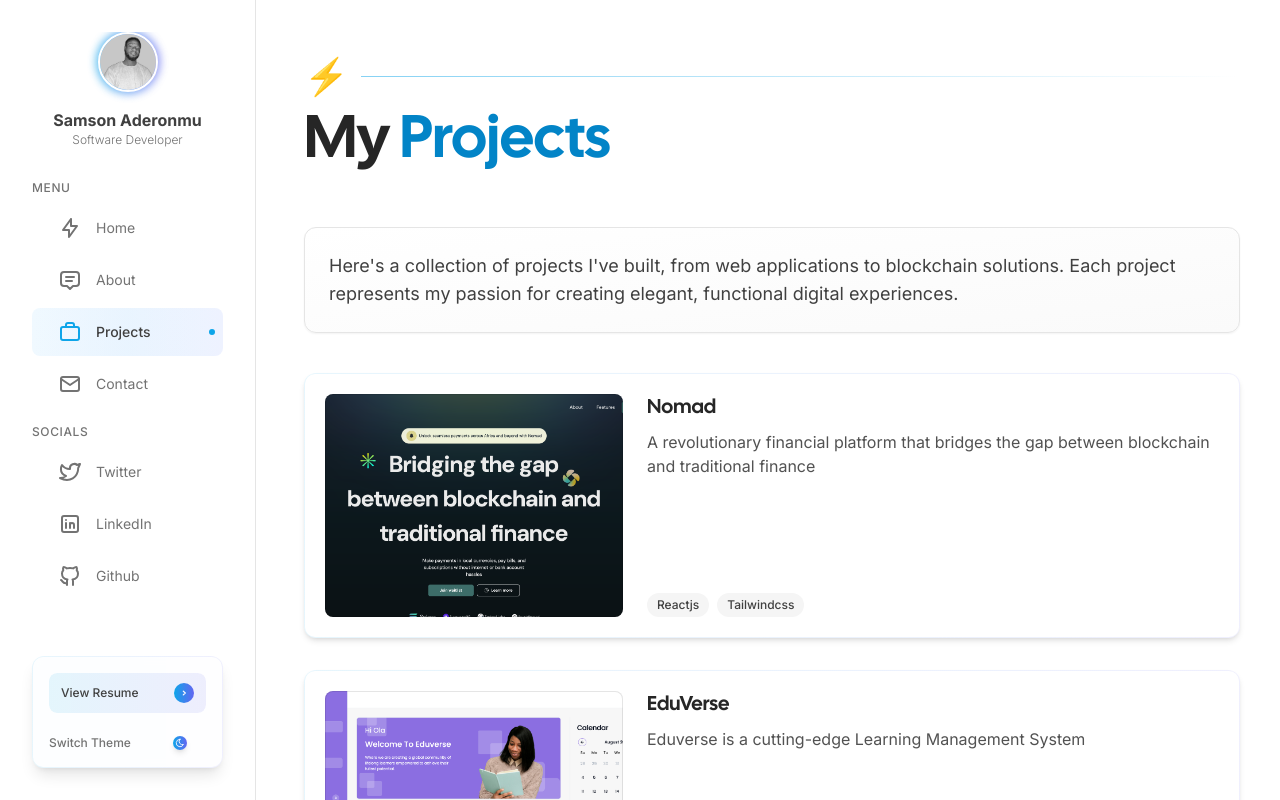
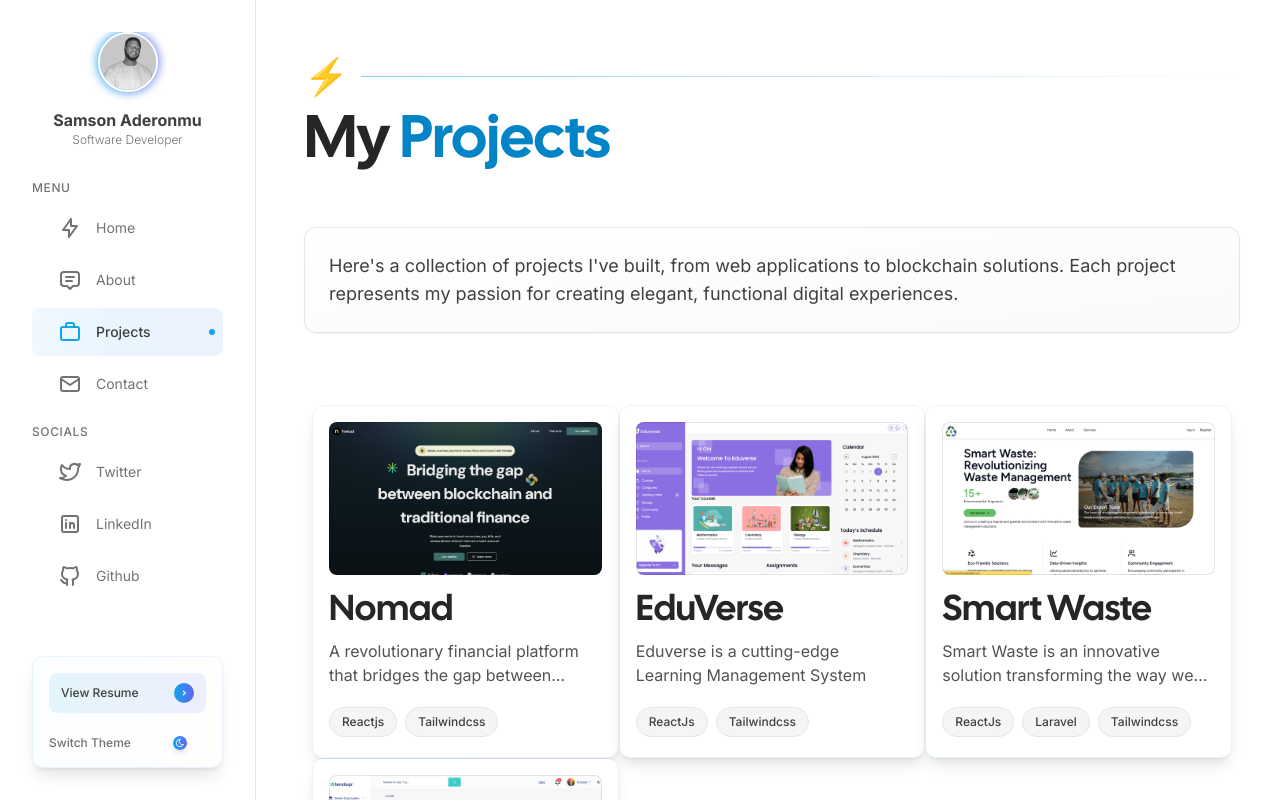
Before and after one commit to Superior212/superfolio, a Next.js app: page /projects in a window 1280 px wide. Built offline with nearby package versions, Linux system fonts and the light colour scheme.

Commit message:
feat: enhance project details modal and improve scrollbar handling

```diff
--- a/src/app/globals.css
+++ b/src/app/globals.css
@@ -29,4 +29,15 @@
     -ms-overflow-style: none; /* IE and Edge */
     scrollbar-width: none; /* Firefox */
   }
+
+  /* Hide scrollbar for Chrome, Safari and Opera */
+  .no-scrollbar::-webkit-scrollbar {
+    display: none;
+  }
+
+  /* Hide scrollbar for IE, Edge and Firefox */
+  .no-scrollbar {
+    -ms-overflow-style: none; /* IE and Edge */
+    scrollbar-width: none; /* Firefox */
+  }
 }
--- a/src/app/layout.tsx
+++ b/src/app/layout.tsx
@@ -15,6 +15,10 @@ export const metadata: Metadata = {
   title: "Samson Aderonmu - Developer",
   description:
     "Samson Aderonmu is a developer, and a speaker. He is a digital nomad and travels around the world while working remotely.",
+  icons: {
+    icon: "/sam.png",
+    apple: "/sam.png",
+  },
 };
 
 export default function RootLayout({
--- a/src/app/projects/[slug]/page.tsx
+++ /dev/null
@@ -1,46 +0,0 @@
-import { Container } from "@/components/Container";
-import { SingleProjectContent } from "@/components/SingleProjectContent";
-import { products } from "@/constants/products";
-import { Product } from "@/types/products";
-import { Metadata } from "next";
-import { redirect } from "next/navigation";
-
-type Props = {
-  params: { slug: string };
-};
-
-export async function generateMetadata({ params }: Props): Promise<Metadata> {
-  const slug = params.slug;
-  const product = products.find((p) => p.slug === slug) as Product | undefined;
-  if (product) {
-    return {
-      title: `${product.title} | Samson Aderonmu`,
-      description: product.description,
-    };
-  } else {
-    return {
-      title: "Projects | Samson Aderonmu",
-      description:
-        "Explore Samson Aderonmu's portfolio of innovative projects spanning web development, blockchain applications, and creative digital experiences.",
-    };
-  }
-}
-
-export default async function SingleProjectPage({
-  params,
-}: {
-  params: { slug: string };
-}) {
-  const slug = params.slug;
-  const product = products.find((p) => p.slug === slug);
-
-  if (!product) {
-    redirect("/projects");
-  }
-
-  return (
-    <Container className="relative overflow-x-hidden">
-      <SingleProjectContent product={product} />
-    </Container>
-  );
-}
--- a/src/components/Products.tsx
+++ b/src/components/Products.tsx
@@ -1,17 +1,26 @@
 "use client";
-import React from "react";
+import React, { useState } from "react";
 import { Heading } from "./Heading";
 import { Product } from "@/types/products";
 import { products } from "@/constants/products";
-import Link from "next/link";
 import Image from "next/image";
 import { Paragraph } from "./Paragraph";
-import { motion } from "framer-motion";
+import { motion, AnimatePresence } from "framer-motion";
 
 export const Products = () => {
+  const [selectedProject, setSelectedProject] = useState<Product | null>(null);
+
+  const openProjectDetails = (product: Product) => {
+    setSelectedProject(product);
+  };
+
+  const closeProjectDetails = () => {
+    setSelectedProject(null);
+  };
+
   return (
-    <div>
-      <div className="grid grid-cols-1 gap-8">
+    <div className="container mx-auto px-2 py-8">
+      <div className="grid grid-cols-1 md:grid-cols-2 xl:grid-cols-3 gap-6 md:gap-0">
         {products.map((product: Product, idx: number) => (
           <motion.div
             key={product.href}
@@ -23,16 +32,16 @@ export const Products = () => {
               opacity: 1,
               y: 0,
             }}
-            transition={{ duration: 0.3, delay: idx * 0.1 }}
-            className="group relative">
-            <Link
-              href={product.slug ? `/projects/${product.slug}` : product.href}
-              className="block">
-              <div className="relative overflow-hidden rounded-xl bg-gradient-to-r from-sky-500/10 to-indigo-500/10 dark:from-sky-500/5 dark:to-indigo-500/5 p-[1px] shadow-md group-hover:shadow-lg transition-all duration-300">
-                <div className="bg-white dark:bg-neutral-800/90 rounded-[10px] p-5 transition-all duration-300">
-                  <div className="flex flex-col md:flex-row gap-6">
-                    <div className="relative md:w-1/3 flex-shrink-0">
-                      <div className="relative overflow-hidden rounded-lg aspect-[4/3] bg-neutral-100 dark:bg-neutral-700/50">
+            transition={{ duration: 0.4, delay: idx * 0.1 }}
+            className="group relative transform transition-all duration-300 hover:-translate-y-1 h-full">
+            <button
+              onClick={() => openProjectDetails(product)}
+              className="block w-full h-full text-left focus:outline-none focus:ring-2 focus:ring-sky-500 rounded-xl">
+              <div className="relative overflow-hidden rounded-xl bg-gradient-to-r from-sky-500/10 to-indigo-500/10 dark:from-sky-500/5 dark:to-indigo-500/5 p-[1px] shadow-lg hover:shadow-xl transition-all duration-300 h-full">
+                <div className="bg-white dark:bg-neutral-800/90 rounded-[10px] p-4 full flex flex-col transition-all duration-300">
+                  <div className="flex flex-col h-full gap-4">
+                    <div className="relative flex-shrink-0">
+                      <div className="relative overflow-hidden rounded-lg aspect-[16/9] bg-neutral-100 dark:bg-neutral-700/50">
                         <Image
                           src={product.thumbnail}
                           alt={product.title}
@@ -43,23 +52,24 @@ export const Products = () => {
                       <div className="absolute inset-0 rounded-lg ring-1 ring-inset ring-black/10 dark:ring-white/10"></div>
                     </div>
 
-                    <div className="flex flex-col justify-between flex-1">
+                    <div className="flex flex-col justify-between flex-1 space-y-4">
                       <div>
                         <Heading
                           as="h3"
-                          className="font-bold text-xl md:text-xl lg:text-xl group-hover:text-sky-600 dark:group-hover:text-sky-400 transition-colors duration-300">
+                          className="font-bold text-xl group-hover:text-sky-600 dark:group-hover:text-sky-400 transition-colors duration-300">
                           {product.title}
                         </Heading>
-                        <Paragraph className="text-sm md:text-base mt-2 max-w-xl text-neutral-600 dark:text-neutral-400">
+                        <Paragraph className="text-sm mt-2 line-clamp-2 text-neutral-600 dark:text-neutral-400">
                           {product.description}
                         </Paragraph>
                       </div>
 
-                      <div className="flex flex-wrap gap-2 mt-4">
+                      <div className="flex items-center overflow-x-auto no-scrollbar scrolling-touch py-1 mt-auto">
+                        <div className="flex gap-2 flex-nowrap">
                           {product.stack?.map((stack: string) => (
                             <span
                               key={stack}
-                            className="text-xs font-medium px-2.5 py-1 rounded-full bg-neutral-100 dark:bg-neutral-700 text-neutral-700 dark:text-neutral-300 transition-colors duration-300">
+                              className="text-xs font-medium shrink-0 px-3 py-1.5 rounded-full bg-neutral-100 dark:bg-neutral-700 text-neutral-700 dark:text-neutral-300 border border-neutral-200 dark:border-neutral-600 transition-colors duration-300">
                               {stack}
                             </span>
                           ))}
@@ -68,12 +78,130 @@ export const Products = () => {
                     </div>
                   </div>
                 </div>
+              </div>
 
-              <div className="absolute -bottom-1 left-[10%] right-[10%] h-px bg-gradient-to-r from-sky-500/0 via-sky-500/70 to-indigo-500/0 opacity-0 group-hover:opacity-100 transition-opacity duration-500"></div>
-            </Link>
+              <div className="absolute -bottom-1 left-[10%] right-[10%] h-[2px] bg-gradient-to-r from-sky-500/0 via-sky-500/70 to-indigo-500/0 opacity-0 group-hover:opacity-100 transition-opacity duration-500"></div>
+            </button>
           </motion.div>
         ))}
       </div>
+
+      {/* Project Details Modal */}
+      <AnimatePresence>
+        {selectedProject && (
+          <>
+            {/* Backdrop */}
+            <motion.div
+              initial={{ opacity: 0 }}
+              animate={{ opacity: 1 }}
+              exit={{ opacity: 0 }}
+              transition={{ duration: 0.2 }}
+              className="fixed inset-0 bg-black/60 backdrop-blur-sm z-50"
+              onClick={closeProjectDetails}
+            />
+
+            {/* Modal */}
+            <motion.div
+              initial={{ opacity: 0, scale: 0.9 }}
+              animate={{ opacity: 1, scale: 1 }}
+              exit={{ opacity: 0, scale: 0.9 }}
+              transition={{ duration: 0.3, type: "spring", bounce: 0.2 }}
+              className="fixed inset-0 z-50 flex items-center justify-center p-4">
+              <div
+                onClick={(e) => e.stopPropagation()}
+                className="relative w-full max-w-2xl mx-auto bg-white dark:bg-neutral-800 rounded-xl shadow-xl overflow-hidden max-h-[90vh] flex flex-col">
+                {/* Close button */}
+                <button
+                  onClick={closeProjectDetails}
+                  className="absolute top-3 right-3 bg-white/80 dark:bg-neutral-700/80 backdrop-blur-sm p-1.5 rounded-full text-neutral-700 dark:text-neutral-300 hover:bg-white dark:hover:bg-neutral-600 transition-colors z-10 shadow-sm">
+                  <svg
+                    xmlns="http://www.w3.org/2000/svg"
+                    width="20"
+                    height="20"
+                    viewBox="0 0 24 24"
+                    fill="none"
+                    stroke="currentColor"
+                    strokeWidth="2"
+                    strokeLinecap="round"
+                    strokeLinejoin="round"
+                    className="w-4 h-4">
+                    <line x1="18" y1="6" x2="6" y2="18"></line>
+                    <line x1="6" y1="6" x2="18" y2="18"></line>
+                  </svg>
+                </button>
+
+                {/* Header with image */}
+                <div className="relative w-full h-48 sm:h-56 flex-shrink-0">
+                  <Image
+                    src={selectedProject.thumbnail}
+                    alt={selectedProject.title}
+                    fill
+                    className="object-cover object-center"
+                  />
+                  <div className="absolute inset-0 bg-gradient-to-t from-black/60 to-transparent"></div>
+                  <div className="absolute bottom-0 left-0 right-0 p-4">
+                    <Heading className="font-bold text-xl sm:text-2xl text-white">
+                      {selectedProject.title}
+                    </Heading>
+                  </div>
+                </div>
+
+                {/* Scrollable content */}
+                <div className="p-4 overflow-y-auto flex-grow">
+                  {/* Tech stack */}
+                  <div className="flex flex-wrap gap-2 mb-4">
+                    {selectedProject.stack?.map((stack: string) => (
+                      <span
+                        key={stack}
+                        className="text-xs font-medium px-2.5 py-1 rounded-full bg-neutral-100 dark:bg-neutral-700 text-neutral-700 dark:text-neutral-300 border border-neutral-200 dark:border-neutral-600">
+                        {stack}
+                      </span>
+                    ))}
+                  </div>
+
+                  <div className="bg-gradient-to-r from-sky-500/20 to-indigo-500/20 dark:from-sky-500/10 dark:to-indigo-500/10 h-0.5 w-full rounded-full mb-3"></div>
+
+                  {/* Description */}
+                  <Paragraph className="text-sm sm:text-base text-neutral-700 dark:text-neutral-300 mb-4">
+                    {selectedProject.description}
+                  </Paragraph>
+
+                  {/* Project content */}
+                  <div className="prose prose-sm max-w-none text-neutral-700 dark:text-neutral-300 dark:prose-invert prose-headings:text-neutral-800 dark:prose-headings:text-white prose-a:text-sky-600 dark:prose-a:text-sky-400 mb-6">
+                    {selectedProject?.content}
+                  </div>
+                </div>
+
+                {/* Footer with button */}
+                <div className="p-4 border-t border-neutral-200 dark:border-neutral-700 bg-neutral-50 dark:bg-neutral-800/80">
+                  <a
+                    href={selectedProject.href}
+                    target="_blank"
+                    rel="noopener noreferrer"
+                    className="flex w-full items-center justify-center gap-2 rounded-full bg-gradient-to-r from-sky-500 to-indigo-600 px-4 py-2 text-white font-medium shadow-sm hover:shadow-md transition-all duration-300 focus:outline-none focus:ring-2 focus:ring-sky-500 focus:ring-offset-2">
+                    View Project
+                    <svg
+                      xmlns="http://www.w3.org/2000/svg"
+                      width="16"
+                      height="16"
+                      viewBox="0 0 24 24"
+                      fill="none"
+                      stroke="currentColor"
+                      strokeWidth="2"
+                      strokeLinecap="round"
+                      strokeLinejoin="round"
+                      className="w-3.5 h-3.5">
+                      <path d="M18 13v6a2 2 0 0 1-2 2H5a2 2 0 0 1-2-2V8a2 2 0 0 1 2-2h6"></path>
+                      <polyline points="15 3 21 3 21 9"></polyline>
+                      <line x1="10" y1="14" x2="21" y2="3"></line>
+                    </svg>
+                  </a>
+                </div>
+              </div>
+            </motion.div>
+          </>
+        )}
+      </AnimatePresence>
     </div>
   );
 };
```
Lines whose indentation alone changed are shown as unchanged.
